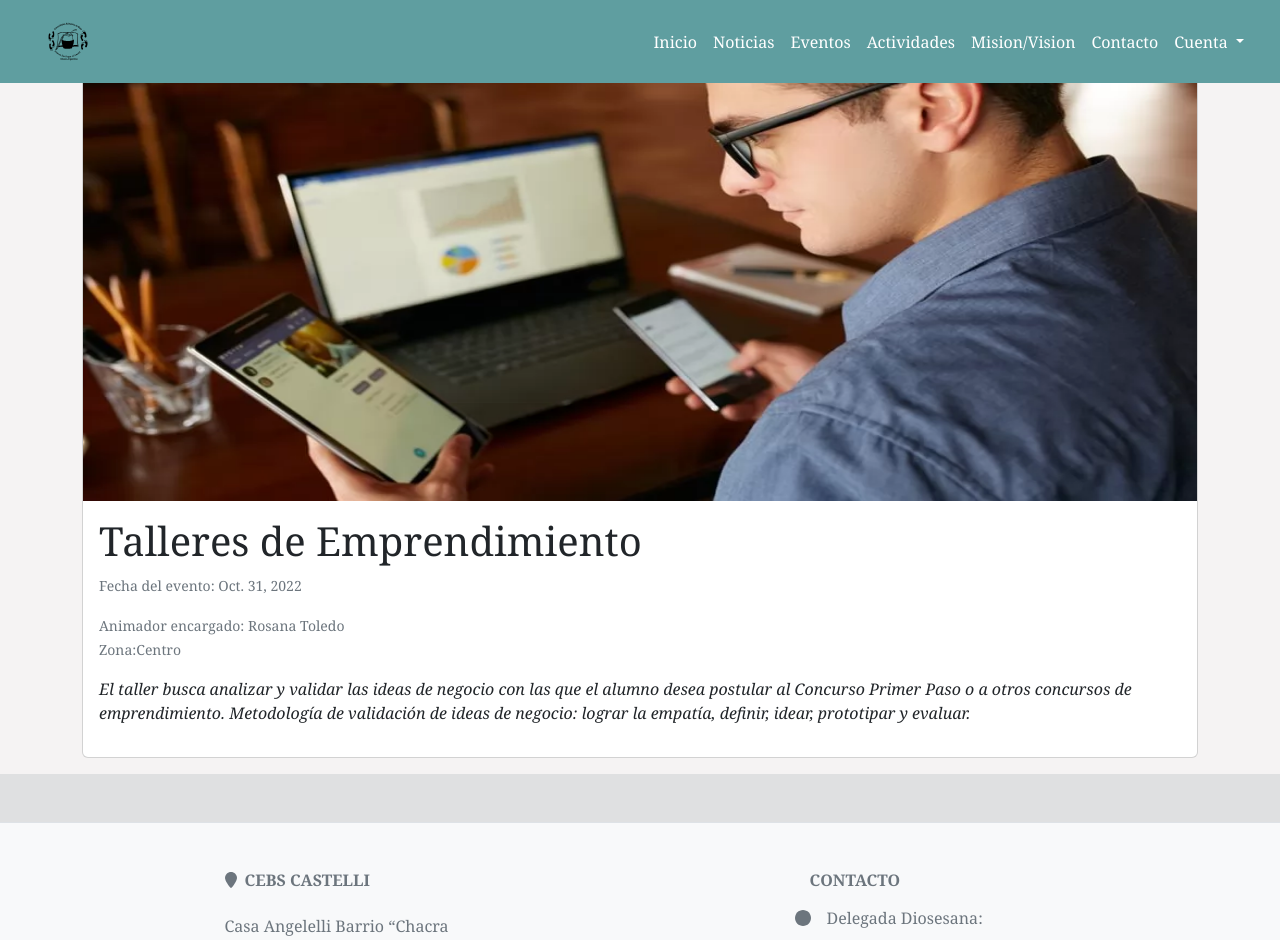
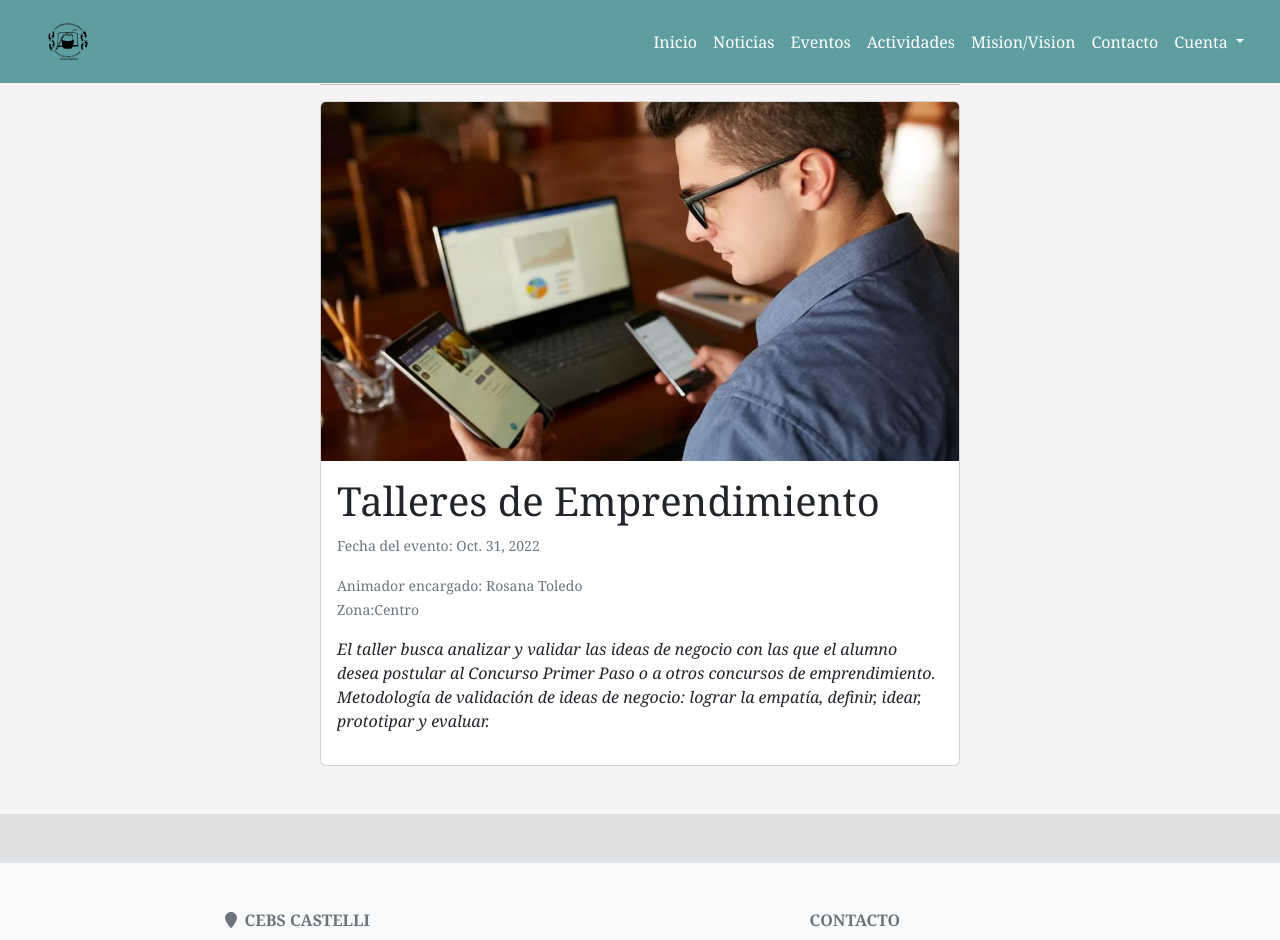
Before and after one commit to JulianMnZodd/ProyectoInformatorio, a Django app: page /Actividades/detalle/4 in a window 1280 px wide. Shown: the top 940 px of the page. Run offline with Django 3.2, Linux system fonts and the light colour scheme; a user stored in the database is signed in; data comes from the database, SQL or seed files in the repository; both versions use the stored data as it was after the commit; parts of the project's set-up code (start-up, migrations or seed data) failed here and were passed over; some libraries are stand-ins or nearby versions.

Commit message:
Agregando cosas en el diseño de actividades

```diff
--- a/info/templates/actividades/detalle_actividad.html
+++ b/info/templates/actividades/detalle_actividad.html
@@ -2,13 +2,13 @@
 {%load static %}
 
 {%block contenido%}
-
-
-<div class="container">
+    <div class="col-md-6 offset-md-3 ">
+        <hr><hr><hr><hr><hr>
+        <div class="row">
             <div class="d-flex justify-content-center">
                 <div class="card mb-3" style="width: 100%;">
                     <div class="d-flex justify-content-center">
-                <img src="{{resultado.imagen.url}}" class="card-img-top" alt="..." style="max-height:500px; ">
+                        <img src="{{resultado.imagen.url}}" class="card-img-top"style="max-height:600px;">
                     </div>
                     <div class="card-body">
                     <h1 class="card-title">{{resultado.titulo}}</h1>
@@ -16,7 +16,31 @@
                     <p class="card-text"><small class="text-muted">Animador encargado: {{resultado.animador.nombre}} <br> Zona:{{resultado.animador.zona}}</small></p>
                     <p><em>{{resultado.cuerpo}}</em></p>
                     </div>
-
                 </div>
             </div>
+    </div>
+    </div>
+
 {% endblock%}
+
+
+
+
+
+<!--<div class="col-md-6 offset-md-3">
+            <div class="row">
+                <div class="d-flex justify-content-center">
+                    <div class="card mb-3" style="width: 100%;">
+                        <div class="d-flex justify-content-center">
+                            <img src="{{resultado.imagen.url}}" class="card-img-top"style="max-height:400px;">
+                        </div>
+                        <div class="card-body">
+                        <h1 class="card-title">{{resultado.titulo}}</h1>
+                        <p class="card-text"><small class="text-muted">Fecha del evento: {{resultado.fecha}}</small></p>
+                        <p class="card-text"><small class="text-muted">Animador encargado: {{resultado.animador.nombre}} <br> Zona:{{resultado.animador.zona}}</small></p>
+                        <p><em>{{resultado.cuerpo}}</em></p>
+                        </div>
+                    </div>
+                </div>
+        </div>
+    </div>-->
--- a/info/templates/actividades/listar_actividades.html
+++ b/info/templates/actividades/listar_actividades.html
@@ -13,7 +13,7 @@
         {%for n in acts %}
         <div class="col">
           <div class="card shadow border" >
-            <img src="{{n.imagen.url}} " class="card-img-top" alt="..." style="max-height: 500px;">
+            <img src="{{n.imagen.url}} " class="card-img-top" style="max-height: 500px;">
             <div class="card-body">
               <h6 class="list-group-item"></h6>
               <h5 class="card-title">{{ n }}</h5>
```
Also changed, not shown: info/info/db.sqlite3. Lines whose indentation alone changed are shown as unchanged.
